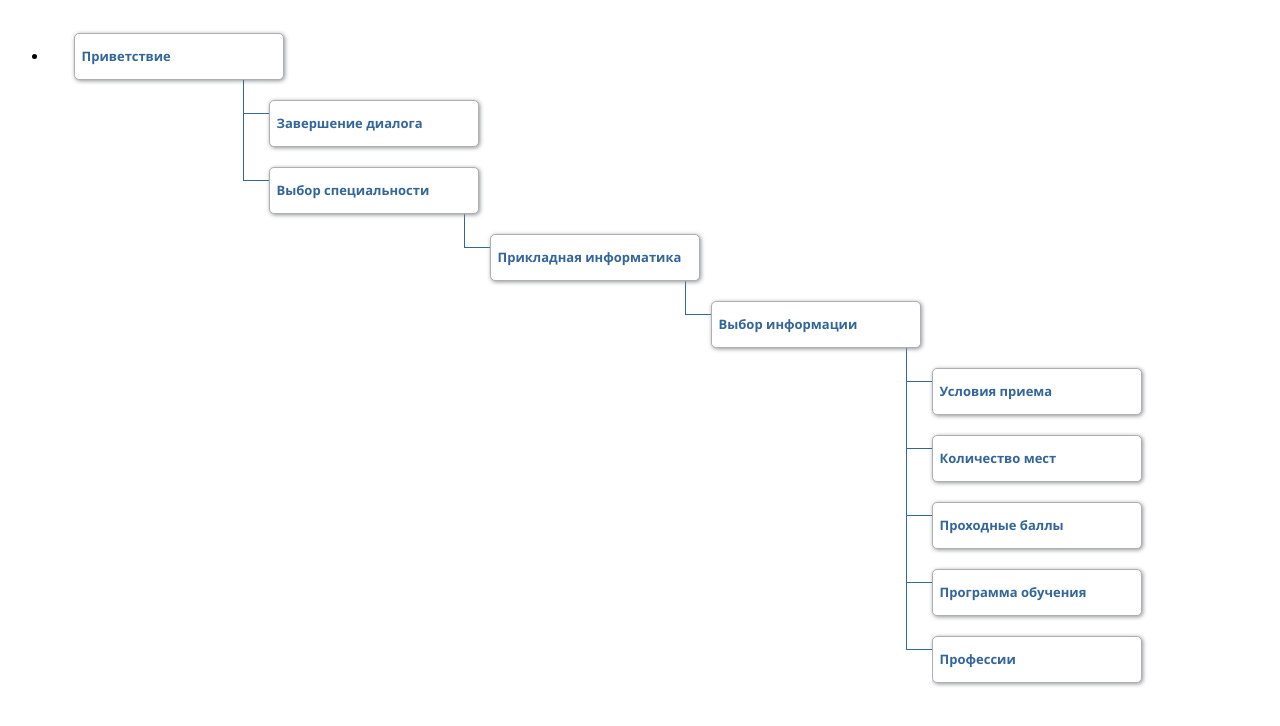
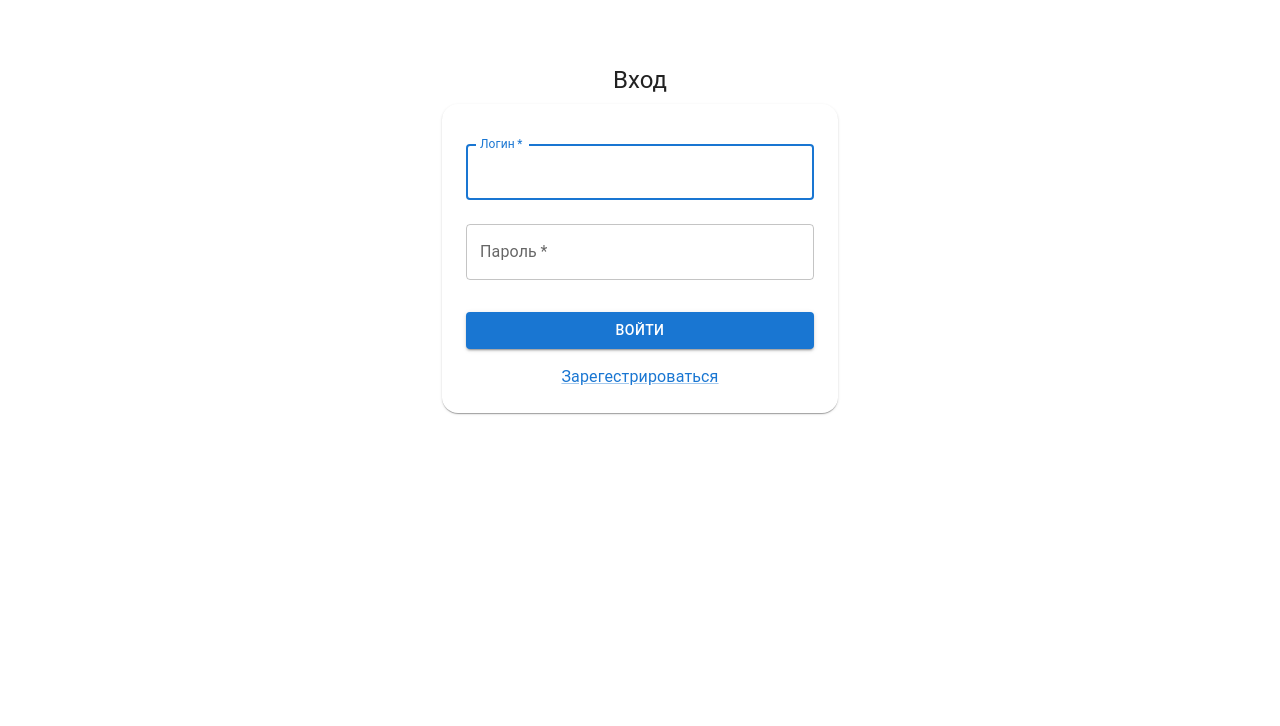
Before and after one commit to polieftov/RTF_Bot, a React (Create React App) app in the folder client/: page / in a window 1280 px wide. Shown: the top 726 px of the page. Built offline with nearby package versions, Linux system fonts and the light colour scheme.

Commit message:
дерево диалогов с дилогом редактирования по нажатию

```diff
--- a/client/src/App.js
+++ b/client/src/App.js
@@ -2,6 +2,7 @@
 import {BrowserRouter as Router} from "react-router-dom";
 import {Routes, Route} from "react-router-dom";
 import {Authorization} from "./authorizationPage";
+import {MainPage} from "./MainPage";
 
 function App() {
     return (
@@ -9,7 +10,7 @@ function App() {
             <div>
                 <Routes>
                     <Route path="/" element={<Authorization/>}/>
-                    {/*<Route exact path="/main" component={MainPage}/>*/}
+                    <Route exact path="/main" element={<MainPage/>}/>
                 </Routes>
             </div>
         </Router>
--- /dev/null
+++ b/client/src/MainPage.js
@@ -0,0 +1,9 @@
+import {DialogTree} from "./dialogTreeComponent/DialogTree";
+import React from "react";
+
+export function MainPage() {
+
+    return (
+        <DialogTree/>
+    )
+}
--- a/client/src/authorizationPage.js
+++ b/client/src/authorizationPage.js
@@ -20,59 +20,59 @@ export function Authorization() {
     }
 
     return (
-        // <Box>
-        //     <Container component="main" maxWidth="xs">
-        //         <CssBaseline/>
-        //         <Box
-        //             sx={{
-        //                 marginTop: 8,
-        //                 display: 'flex',
-        //                 flexDirection: 'column',
-        //                 alignItems: 'center',
-        //             }}
-        //         >
-        //             <Typography component="h1" variant="h5">
-        //                 Вход
-        //             </Typography>
-        //             <Box component="form" noValidate sx={{mt: 1, boxShadow: 1, p: 3, borderRadius: '16px'}}>
-        //                 <TextField
-        //                     margin="normal"
-        //                     required
-        //                     fullWidth
-        //                     id="login"
-        //                     label="Логин"
-        //                     name="login"
-        //                     autoComplete="username"
-        //                     autoFocus
-        //                 />
-        //                 <TextField
-        //                     margin="normal"
-        //                     required
-        //                     fullWidth
-        //                     name="password"
-        //                     label="Пароль"
-        //                     type="password"
-        //                     id="password"
-        //                     autoComplete="current-password"
-        //                 />
-        //                 <Button
-        //                     type="submit"
-        //                     fullWidth
-        //                     variant="contained"
-        //                     sx={{mt: 3, mb: 2}}
-        //                     onClick={signInClick}
-        //                 >
-        //                     Войти
-        //                 </Button>
-        //                 <Typography align="center">
-        //                     <Link href="/registration">
-        //                         Зарегестрироваться
-        //                     </Link>
-        //                 </Typography>
-        //             </Box>
-        //         </Box>
-        //     </Container>
-        // </Box>
-        <DialogTree/>
+        <Box>
+            <Container component="main" maxWidth="xs">
+                <CssBaseline/>
+                <Box
+                    sx={{
+                        marginTop: 8,
+                        display: 'flex',
+                        flexDirection: 'column',
+                        alignItems: 'center',
+                    }}
+                >
+                    <Typography component="h1" variant="h5">
+                        Вход
+                    </Typography>
+                    <Box component="form" noValidate sx={{mt: 1, boxShadow: 1, p: 3, borderRadius: '16px'}}>
+                        <TextField
+                            margin="normal"
+                            required
+                            fullWidth
+                            id="login"
+                            label="Логин"
+                            name="login"
+                            autoComplete="username"
+                            autoFocus
+                        />
+                        <TextField
+                            margin="normal"
+                            required
+                            fullWidth
+                            name="password"
+                            label="Пароль"
+                            type="password"
+                            id="password"
+                            autoComplete="current-password"
+                        />
+                        <Button
+                            type="submit"
+                            fullWidth
+                            variant="contained"
+                            sx={{mt: 3, mb: 2}}
+                            onClick={signInClick}
+                        >
+                            Войти
+                        </Button>
+                        <Typography align="center">
+                            <Link href="/registration">
+                                Зарегестрироваться
+                            </Link>
+                        </Typography>
+                    </Box>
+                </Box>
+            </Container>
+        </Box>
+
     )
 }
--- a/client/src/dialogTreeComponent/DialogTree.js
+++ b/client/src/dialogTreeComponent/DialogTree.js
@@ -12,33 +12,33 @@ export function DialogTree(params) {
                 </li>
                 <ul>
                     <li>
-                        <div className="sticky">Завершение диалога</div>
+                        <DialogTreeNode type={'Завершение диалога'} text={'Завершение '}/>
                     </li>
                     <li>
-                        <div className="sticky">Выбор специальности</div>
+                        <DialogTreeNode type={'Выбор специальности'} text={'Выбор'}/>
 
                         <ul>
                             <li>
-                                <div className="sticky">Прикладная информатика</div>
+                                <DialogTreeNode type={'Прикладная информатика'} text={'Прикладная'}/>
                                 <ul>
 
                                     <li>
-                                        <div className="sticky">Выбор информации</div>
+                                        <DialogTreeNode type={'Выбор информации'} text={'информации'}/>
                                         <ul>
                                             <li>
-                                                <div>Условия приема</div>
+                                                <DialogTreeNode type={'Условия приема'} text={'Условия'}/>
                                             </li>
                                             <li>
-                                                <div>Количество мест</div>
+                                                <DialogTreeNode type={'Количество мест'} text={'Количество'}/>
                                             </li>
                                             <li>
-                                                <div>Проходные баллы</div>
+                                                <DialogTreeNode type={'Проходные баллы'} text={'Проходные'}/>
                                             </li>
                                             <li>
-                                                <div>Программа обучения</div>
+                                                <DialogTreeNode type={'Программа обучения'} text={'Программа'}/>
                                             </li>
                                             <li>
-                                                <div>Профессии</div>
+                                                <DialogTreeNode type={'Профессии'} text={'Профессии'}/>
                                             </li>
                                         </ul>
                                     </li>
--- a/client/src/dialogTreeComponent/DialogTreeNode.js
+++ b/client/src/dialogTreeComponent/DialogTreeNode.js
@@ -1,5 +1,5 @@
 import {EditNodeDialog} from "./EditNodeDialog";
-import {useState} from "react";
+import React, {useState} from "react";
 
 import('./TreeStyles.scss')
 
@@ -10,12 +10,12 @@ import('./TreeStyles.scss')
  * }
  */
 export function DialogTreeNode(item) {
-    const [dialogOpen, setDialogOpen] = useState(false)
+    const [dialogOpen, setDialogOpen] = useState(false);
 
     return (
-        <div className="sticky" onClick={() => setDialogOpen(true)}>
-            {item.type}
-            {EditNodeDialog({isOpen: dialogOpen, setIsDialogOpen: setDialogOpen, item: item})}
-        </div>
+        <>
+            <div className="sticky" onClick={() => setDialogOpen(true)}>{item.type}</div>
+            <EditNodeDialog isOpen={dialogOpen} setIsOpen={setDialogOpen} item={item}/>
+        </>
     )
 }
--- a/client/src/dialogTreeComponent/EditNodeDialog.js
+++ b/client/src/dialogTreeComponent/EditNodeDialog.js
@@ -1,5 +1,5 @@
 import {Dialog, DialogContent, DialogTitle, TextField} from "@mui/material";
-import {useState} from "react";
+import React, {useState} from "react";
 import Button from "@mui/material/Button";
 
 /** params {
@@ -11,15 +11,20 @@ import Button from "@mui/material/Button";
  *  }
  *  } */
 export function EditNodeDialog(params) {
-    const [text, setText] = useState(params.item.text);
+    const { isOpen, setIsOpen, item } = params
+    const [newText, setNewText] = useState(item.text);
+
+    function handleClose() {
+        setIsOpen(false)
+    }
 
     function handleTextChange(event) {
-        setText(event.target.value);
+        setNewText(event.target.value);
     }
 
     return (
-        <Dialog open={params.isOpen} onClose={() => params.setIsDialogOpen(false)}>
-            <DialogTitle>params.item.type</DialogTitle>
+        <Dialog open={isOpen} onClose={handleClose}>
+            <DialogTitle>{item.type}</DialogTitle>
             <DialogContent>
                 <TextField
                     required={true}
@@ -28,7 +33,7 @@ export function EditNodeDialog(params) {
                     type="text"
                     fullWidth
                     onChange={handleTextChange}
-                    defaultValue={params.item.text}
+                    defaultValue={item.text}
                 />
             </DialogContent>
             <Button
@@ -37,7 +42,7 @@ export function EditNodeDialog(params) {
             >
                 Добавить
             </Button>
-            <Button onClick={() => params.setIsDialogOpen(false)}>
+            <Button onClick={handleClose}>
                 Назад
             </Button>
         </Dialog>
--- a/client/src/dialogTreeComponent/TreeStyles.scss
+++ b/client/src/dialogTreeComponent/TreeStyles.scss
@@ -1,23 +1,23 @@
 // typography
 // ----------
-$font-stack: normal normal 13px/1.4 Segoe,"Segoe UI",Calibri,Helmet,FreeSans,Sans-Serif;
+$font-stack: normal normal 13px/1.4 Segoe, "Segoe UI", Calibri, Helmet, FreeSans, Sans-Serif;
 
 // colors
 // ------
-$background-color: white;     // all backgrounds
-$connector-color: #369;       // connectors and text
+$background-color: white; // all backgrounds
+$connector-color: #369; // connectors and text
 $shadow-color: #8F949A;
-$box-color: #afafaf;          // box border
+$box-color: #afafaf; // box border
 
 // major dimensions
 // ----------------
 $tree-margin-left: 0px;
 
-$entry-height: 3em;           // total hight of entry: card + gap on top
+$entry-height: 3em; // total hight of entry: card + gap on top
 
-$card-ident: 2em;             // card horizontal ident (to nearest connector)
+$card-ident: 2em; // card horizontal ident (to nearest connector)
 $card-height: 1.5em;
-$card-width: 15em;            // 'auto' is acceptable
+$card-width: 15em; // 'auto' is acceptable
 $card-padding-top: ($card-height - 1em)/2;
 $card-padding-side: $card-padding-top * 2;
 
@@ -27,66 +27,71 @@ $hconnector-top: 1em;
 
 $card-margin-top: $entry-height - $card-height; // card vertical gap
 $connector-vident: ($entry-height)/2 + $card-margin-top - 1.5em;
-$tree-ident: $card-width;     // connector horizontal ident (to card's front)
+$tree-ident: $card-width; // connector horizontal ident (to card's front)
 
-$background-color-presudo: $background-color;   //for dev: beige;
+$background-color-presudo: $background-color; //for dev: beige;
 $box-shadow: 1px 1px 4px $shadow-color;
 $width-presudo: 0px;
 
 body {
   background: $background-color;
-    font:$font-stack;
+  font: $font-stack;
 }
 
 // All of the magic inside .tree
 .tree {
   & ul {
-      margin:0 0 0 $tree-ident; // whole tree indentation TODO:
-  padding:0;
-      list-style:none;
-      color:$connector-color;
-      position:relative;
+    margin: 0 0 0 $tree-ident; // whole tree indentation TODO:
+    padding: 0;
+    list-style: none;
+    color: $connector-color;
+    position: relative;
   }
+
   &:before, ul:before {
-     content:"";
-     display:block;
-     width:$width-presudo;
-     position:absolute;
-     top:0;
-     bottom:0;
-     left:0;
-     border-left:1px solid; // vertical connectors
+    content: "";
+    //display:block;
+    width: $width-presudo;
+    position: absolute;
+    top: 0;
+    bottom: 0;
+    left: 0;
+    border-left: 1px solid; // vertical connectors
     background: $background-color-presudo; // same with body background
     z-index: -1;
   }
+
   & li {
-      font-weight:bold;
+    font-weight: bold;
     line-height: $entry-height;
-      margin:0;
+    margin: 0;
     padding: $card-margin-top 0 0 $card-ident; // indentation + .5em
-  position:relative;
-      z-index: -1;
+    position: relative;
+
     &:before {
-     border-top:1px solid;
-     content:"";
+      border-top: 1px solid;
+      content: "";
       display:block;
-     height:100%;
-     left:0;
+      height: 100%;
+      left: 0;
       margin-top: $hconnector-top; // border top width
- position:absolute;
+      position: absolute;
       top: $connector-vident; // (line-height/2)
- width:$card-ident; // same with indentation
+      width: $card-ident; // same with indentation
     }
+
     &:last-child:before {
       background: $background-color-presudo; // same with body background
- bottom:0;
-     height:auto;
+      bottom: 0;
+      height: auto;
       top: $connector-vident; // (line-height/2)
     }
   }
+
   & > li:before {
-      border-top:none !important;
+    border-top: none !important;
   }
+
   & li div {
     border-radius: 5px;
     border: 1px solid $box-color;
@@ -97,17 +102,17 @@ body {
 
     background: $background-color;
     box-shadow: $box-shadow;
-      color:$connector-color;
-      font-weight:bold;
+    color: $connector-color;
+    font-weight: bold;
   }
 
 }
 
 // Espasially for root level ul
 ul.tree {
-       margin-left:$tree-margin-left; // Set ident for the root ul (whole tree ident)
+  margin-left: $tree-margin-left; // Set ident for the root ul (whole tree ident)
   &:before {
-     border-left:none; // Remove left border for the root ul
+    border-left: none; // Remove left border for the root ul
   }
 }
 
```
Lines whose indentation alone changed are shown as unchanged.
